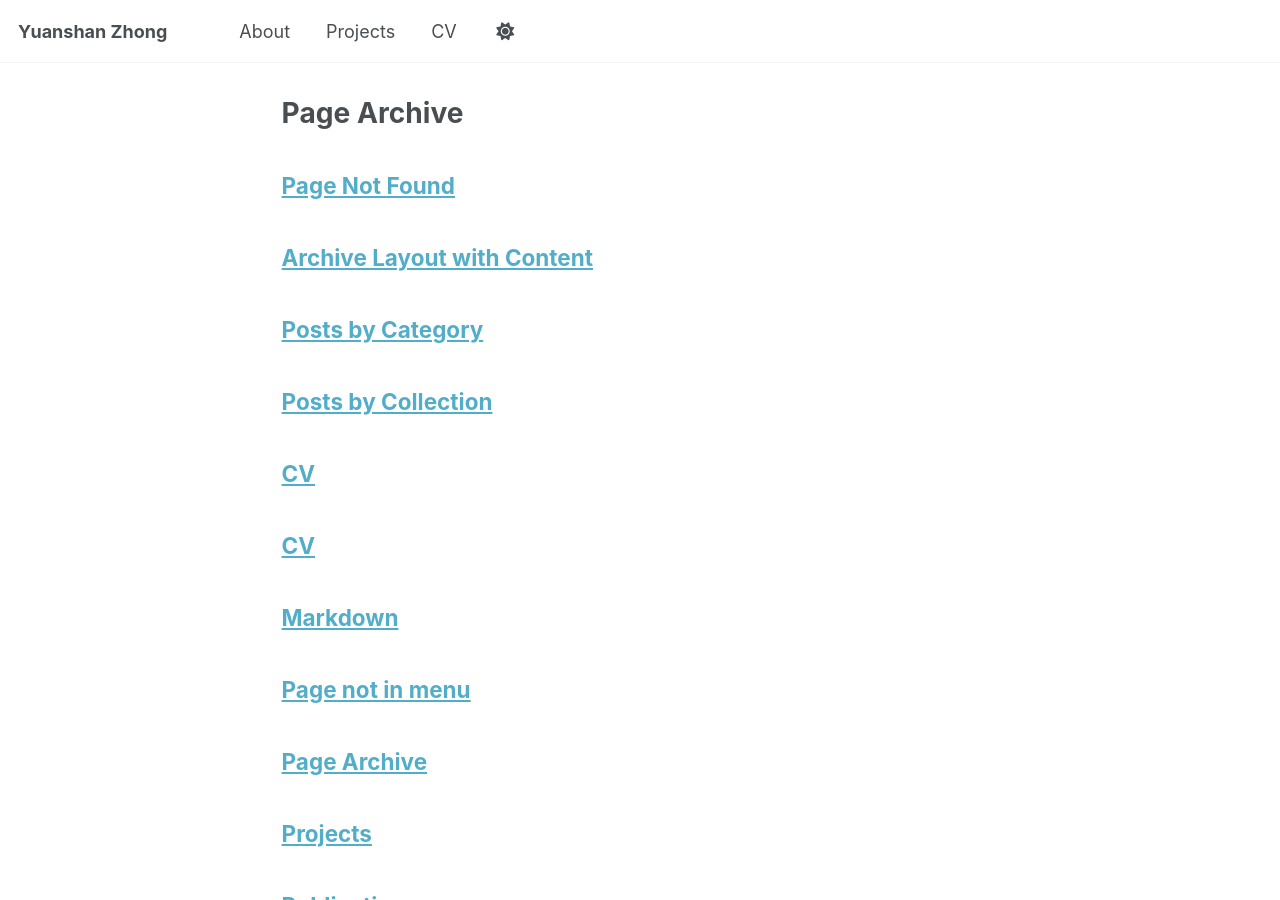
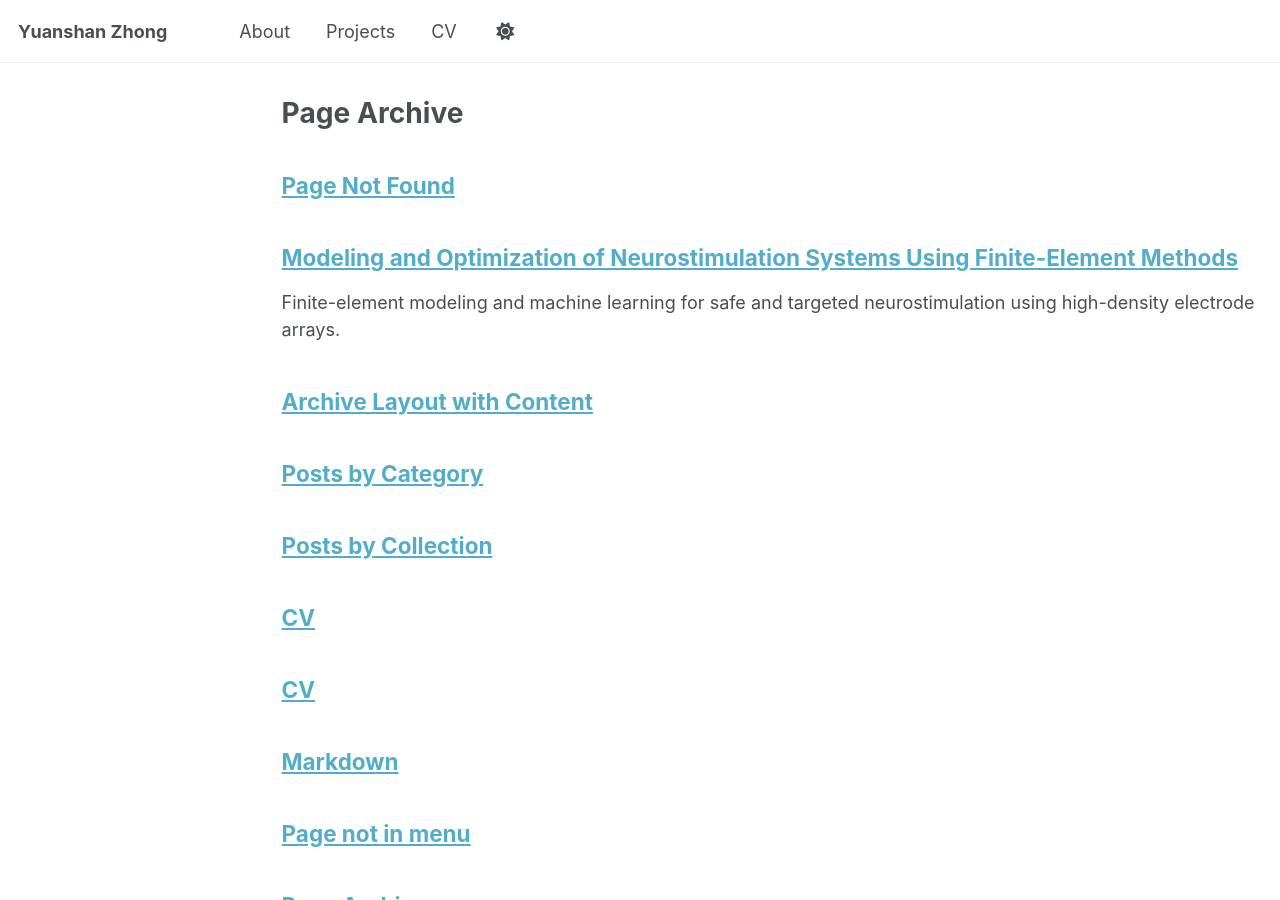
Before and after one commit to Yzhong9527/Yzhong9527.github.io, a Jekyll site: the page built from _pages/page-archive.html, in a window 1280 px wide and 900 px high. Built offline with Jekyll 4.4.1, drawn with Linux system fonts in a browser that asks for light colours; a script bundle is joined from its source files by our own code; library files that are not in the unit come from our copies; some of the changed lines change nothing that is shown.

Commit message:
Update about.md

```diff
--- a/_pages/about.md
+++ b/_pages/about.md
@@ -1,37 +1,29 @@
 ---
-permalink: /
-title: ""
-author_profile: true
+title: "Modeling and Optimization of Neurostimulation Systems Using Finite-Element Methods"
+excerpt: "Finite-element modeling and machine learning for safe and targeted neurostimulation using high-density electrode arrays."
+collection: portfolio
+permalink: /portfolio/comsol
 ---
 
-Hi, I’m Yuanshan Zhong.
+## Overview
 
-I am an M.S. student in Biomedical Engineering at the University at Buffalo, working as a Research Assistant in Prof. Wenyao Xu’s lab.
+This project studies the safety and effectiveness of neurostimulation systems using finite-element modeling (COMSOL). It focuses on both thermal safety and spatial optimization of high-density electrode arrays.
 
-My research focuses on multimodal neural signal analysis, representation learning, and robust closed-loop neuroengineering systems.
+## My Contributions
 
----
+- Developed finite-element models to simulate electric field distribution and tissue heating in multilayer biological tissue.
+- Analyzed the effects of stimulation parameters (current amplitude, pulse width, frequency) on thermal safety.
+- Evaluated grid electrode designs and demonstrated safety profiles comparable to conventional single electrodes.
+- Modeled current distribution across different spatial electrode configurations for targeted muscle stimulation.
+- Generated large-scale simulation data for electrode configuration analysis.
+- Applied machine learning models (random forest, neural networks) to identify optimal electrode subsets for selective stimulation.
 
-## Research Interests
+## Key Findings
 
-- Multimodal neuroimaging (EEG, physiological signals)
-- Neural representation learning
-- Brain–computer interfaces
-- Closed-loop neural systems
+- Grid electrode designs can maintain thermal safety comparable to single electrodes.
+- Electrode geometry and stimulation parameters significantly affect spatial selectivity and heating.
+- Machine learning can effectively identify optimal stimulation configurations from large simulation spaces.
 
----
+## Takeaway
 
-## Selected Projects
-
-### Multimodal Neural Signal Analysis for Auditory Disorders
-Multimodal EEG + physiological signal analysis for objective biomarker discovery in sound sensitivity disorders.
-
-### Hybrid Learning for Closed-Loop Neural Control
-Building robust neural control systems from noisy EEG signals using representation learning and hybrid learning approaches.
-
----
-
-## Contact
-
-Email: yzhong9@buffalo.edu
-[CV (PDF)](/files/CV.pdf)
+This project demonstrates how simulation and data-driven methods can be combined to design safe and effective neurostimulation systems.
```
